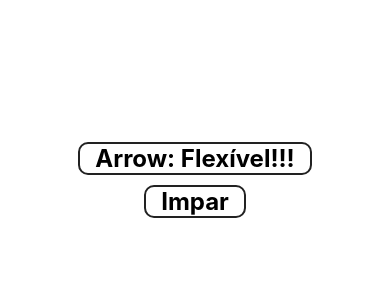
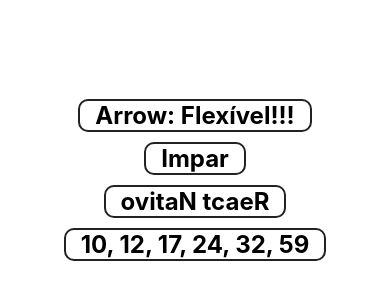
Before and after one commit to feliperiboldi/curso-react-native, a React Native app in the folder exercicios/: screen / in a window 390 px wide. Shown: the part 242-542 px from the top of the page. Built offline with nearby package versions, Linux system fonts and the light colour scheme.

Commit message:
Exemplo: Sistema de módulos do ES6

```diff
--- a/exercicios/src/App.js
+++ b/exercicios/src/App.js
@@ -3,6 +3,7 @@
 
 import Simples from './componentes/Simples';
 import ParImpar from './componentes/ParImpar';
+import Inverter, { MegaSena } from './componentes/Multi';
 
 export default class App extends Component {
     render() {
@@ -10,6 +11,8 @@
             <View style={styles.container}>
                 <Simples texto="Flexível!!!" />
                 <ParImpar numero={27} />
+                <Inverter texto="React Nativo" />
+                <MegaSena numeros={6} />
             </View>
         );
     }
--- /dev/null
+++ b/exercicios/src/componentes/Multi.js
@@ -0,0 +1,31 @@
+import React from 'react';
+import { Text } from 'react-native';
+
+import Padrao from './../estilo/Padrao';
+
+const Inverter = props => {
+    const inv = props.texto.split('').reverse().join('');
+    return <Text style={Padrao.ex}>{inv}</Text>;
+}
+
+const MegaSena = props => {
+    const [min, max] = [1, 60];
+    const numeros = Array(props.numeros || 6).fill(0);
+
+    for(let i = 0; i < numeros.length; i++) {
+        let novo = 0;
+
+        while(numeros.includes(novo)) {
+            novo = Math.floor(Math.random() * (max - min + 1)) + min;
+        }
+
+        numeros[i] = novo;
+    }
+
+    numeros.sort((a, b) => a - b);
+
+    return <Text style={Padrao.ex}>{numeros.join(', ')}</Text>;
+}
+
+export default Inverter;
+export { Inverter, MegaSena };
```
